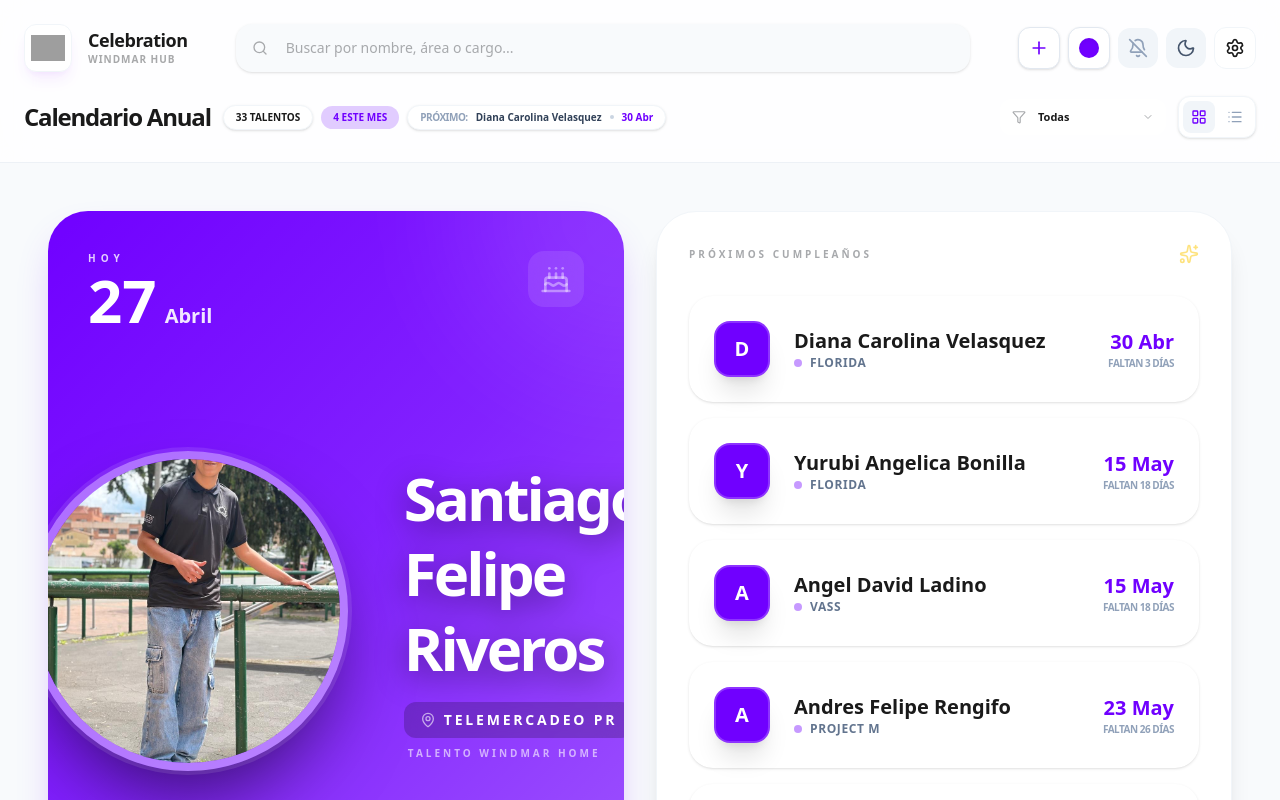
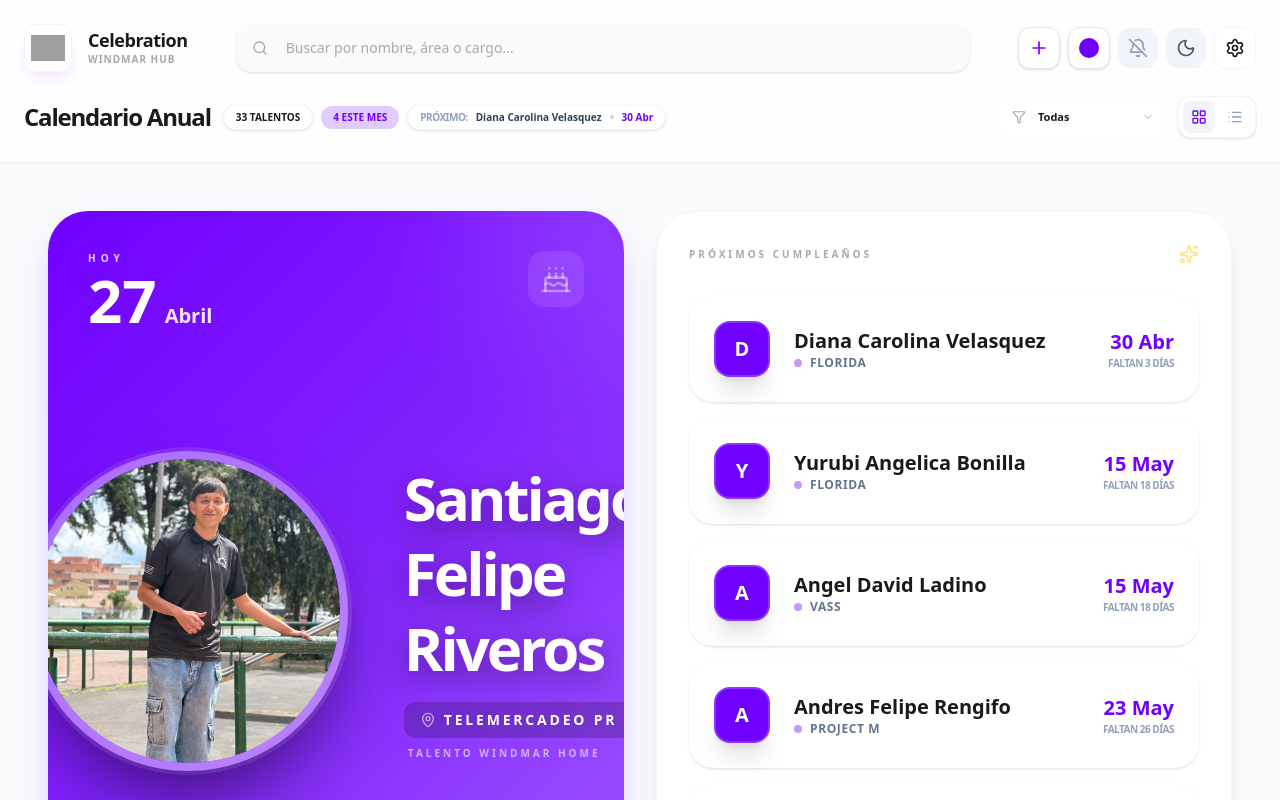
Before and after one commit to DilanSba/DashCumplea-os, a React (Vite) app: page / in a window 1280 px wide. Built offline with nearby package versions, Linux system fonts and the light colour scheme; grey boxes are pictures that could not be loaded.

Commit message:
fix: encuadrar foto del cumpleanero desde la parte superior (object-top)

```diff
--- a/src/App.tsx
+++ b/src/App.tsx
@@ -1136,7 +1136,7 @@ export default function App() {
                               )}
                               <div className={`w-64 h-64 lg:w-80 lg:h-80 ${emp.foto ? '' : 'bg-white/20 backdrop-blur-md shadow-2xl'} rounded-full flex items-center justify-center font-black text-8xl lg:text-9xl border-8 border-white/40 overflow-hidden transition-all group-hover/item:scale-105 shadow-[0_40px_80px_-20px_rgba(0,0,0,0.6)] ring-4 ring-white/10 shrink-0`}>
                                 {emp.foto ? (
-                                  <img src={emp.foto} alt={emp.nombre} className="w-full h-full object-cover" referrerPolicy="no-referrer" />
+                                  <img src={emp.foto} alt={emp.nombre} className="w-full h-full object-cover object-top" referrerPolicy="no-referrer" />
                                 ) : (
                                   emp.nombre.charAt(0)
                                 )}
@@ -1184,7 +1184,7 @@ export default function App() {
                         <div className="flex items-center gap-6 min-w-0">
                           <div className={`w-14 h-14 rounded-2xl flex items-center justify-center font-black text-xl text-white shadow-xl transition-transform group-hover:scale-110 overflow-hidden border-2 border-white/20`} style={{ backgroundColor: monthColors[emp.mes] }}>
                             {emp.foto ? (
-                              <img src={emp.foto} alt={emp.nombre} className="w-full h-full object-cover" referrerPolicy="no-referrer" />
+                              <img src={emp.foto} alt={emp.nombre} className="w-full h-full object-cover object-top" referrerPolicy="no-referrer" />
                             ) : (
                               emp.nombre.charAt(0)
                             )}
@@ -1405,7 +1405,7 @@ export default function App() {
                               style={{ backgroundColor: celebrating ? '#FFD700' : themeColor }}
                             >
                               {emp.foto ? (
-                                <img src={emp.foto} alt={emp.nombre} className="w-full h-full object-cover" referrerPolicy="no-referrer" />
+                                <img src={emp.foto} alt={emp.nombre} className="w-full h-full object-cover object-top" referrerPolicy="no-referrer" />
                               ) : (
                                 emp.nombre.charAt(0)
                               )}
```
